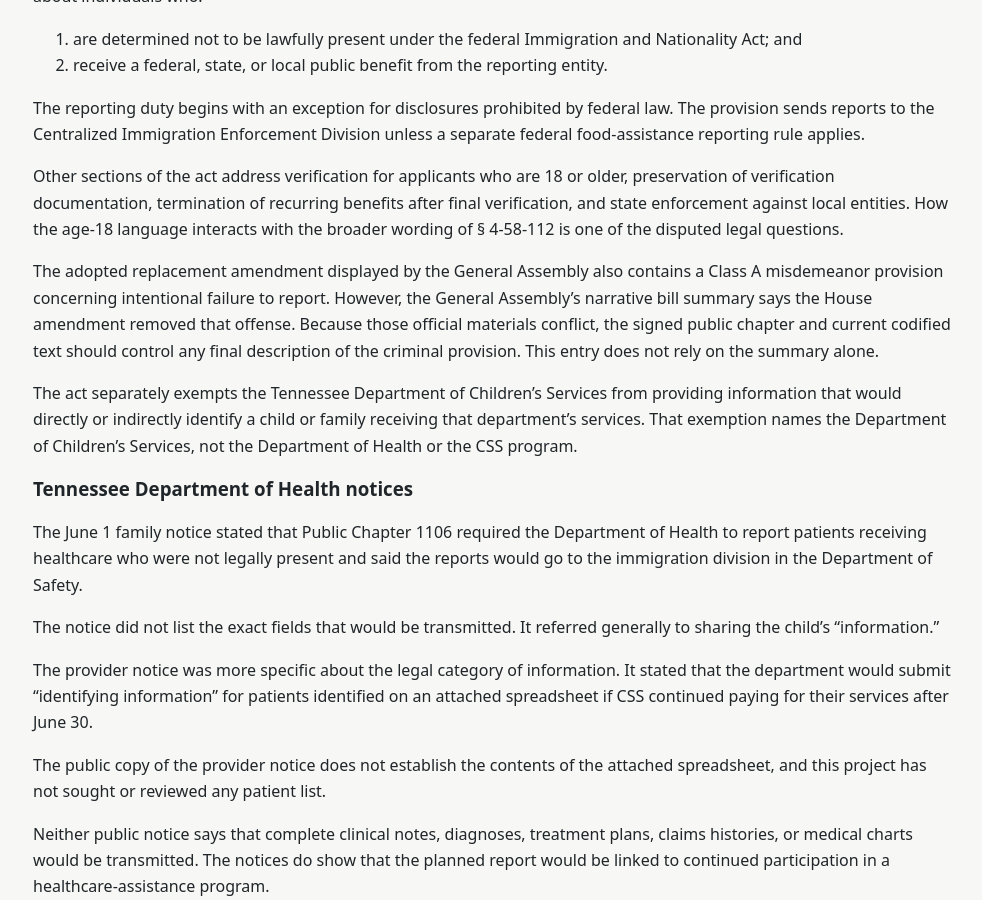
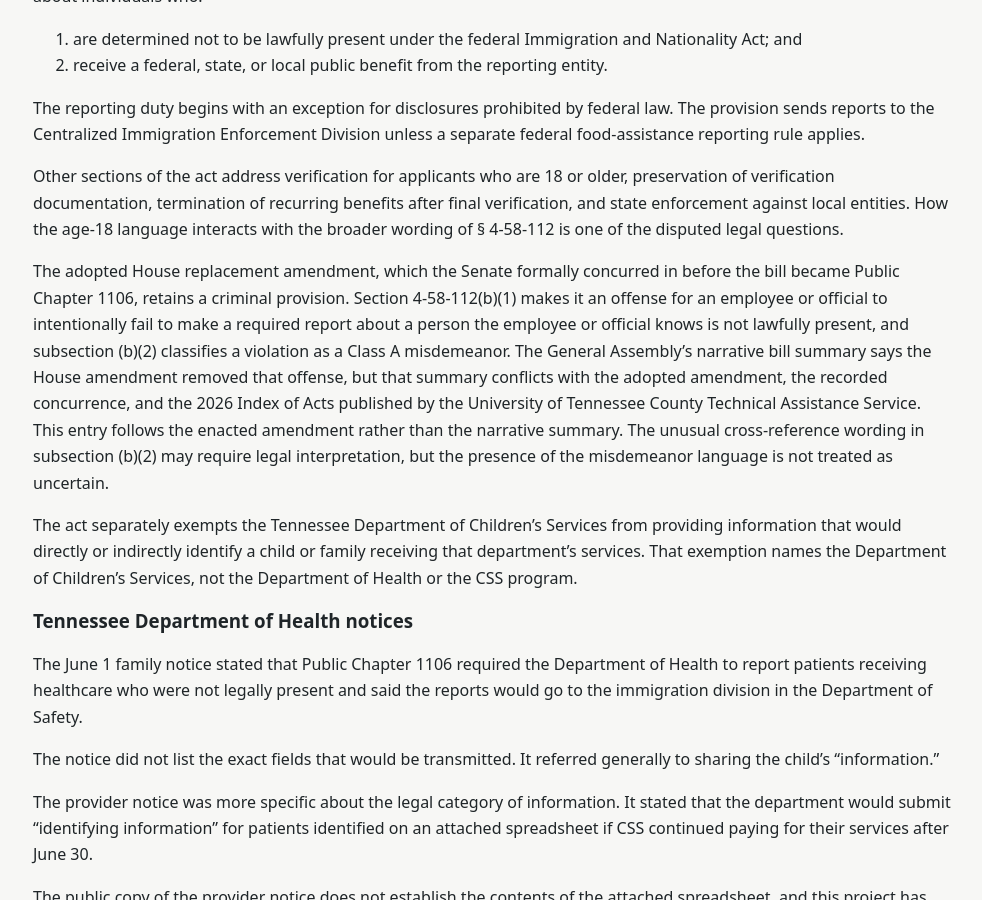
Before and after one commit to madebytommi/tennessee-digital-rights-tracker, a Jekyll site: the page built from _entries/2026-07-14-snader-css-immigration-data-injunction.md, in a window 1280 px wide and 900 px high, scrolled down 2430 px. Shown: the whole window, without its empty margins (147-1129 px from the left). Built offline with Jekyll 4.4.1, drawn with Linux system fonts in a browser that asks for light colours; some of the changed text lies outside the part shown.

Commit message:
Finalize Issue #19 legal text and review

```diff
--- a/_entries/2026-07-14-snader-css-immigration-data-injunction.md
+++ b/_entries/2026-07-14-snader-css-immigration-data-injunction.md
@@ -25,6 +25,8 @@
 revision_history:
   - date: 2026-08-01
     note: "Initial draft based on the agreed temporary injunction, Public Chapter 1106 legislative records, Tennessee Department of Health notices, official program descriptions, the state reporting portal, and public litigation materials."
+  - date: 2026-08-02
+    note: "Reconciled the enacted misdemeanor language against the inconsistent legislative summary, completed final source and framing review, and prepared the entry for pull-request review."
 ---
 
 ## Research and legal limitations
@@ -72,7 +74,7 @@
 
 Other sections of the act address verification for applicants who are 18 or older, preservation of verification documentation, termination of recurring benefits after final verification, and state enforcement against local entities. How the age-18 language interacts with the broader wording of § 4-58-112 is one of the disputed legal questions.
 
-The adopted replacement amendment displayed by the General Assembly also contains a Class A misdemeanor provision concerning intentional failure to report. However, the General Assembly’s narrative bill summary says the House amendment removed that offense. Because those official materials conflict, the signed public chapter and current codified text should control any final description of the criminal provision. This entry does not rely on the summary alone.
+The adopted House replacement amendment, which the Senate formally concurred in before the bill became Public Chapter 1106, retains a criminal provision. Section 4-58-112(b)(1) makes it an offense for an employee or official to intentionally fail to make a required report about a person the employee or official knows is not lawfully present, and subsection (b)(2) classifies a violation as a Class A misdemeanor. The General Assembly’s narrative bill summary says the House amendment removed that offense, but that summary conflicts with the adopted amendment, the recorded concurrence, and the 2026 Index of Acts published by the University of Tennessee County Technical Assistance Service. This entry follows the enacted amendment rather than the narrative summary. The unusual cross-reference wording in subsection (b)(2) may require legal interpretation, but the presence of the misdemeanor language is not treated as uncertain.
 
 The act separately exempts the Tennessee Department of Children’s Services from providing information that would directly or indirectly identify a child or family receiving that department’s services. That exemption names the Department of Children’s Services, not the Department of Health or the CSS program.
 
@@ -148,6 +150,7 @@
 
 - Public Chapter 1106 was signed on May 22, 2026 and has effective dates of May 22 and July 1.
 - The adopted House replacement amendment directs covered entities to report certain individuals and identifying information to the Centralized Immigration Enforcement Division, subject to a federal-law limitation.
+- The adopted amendment retains an offense for intentional failure by an employee or official to make a required report and contains Class A misdemeanor language.
 - The act expands eligibility-verification duties to local governmental entities and local health departments.
 - The Department of Health applied the law to Children’s Special Services.
 - The department sent family and provider notices dated June 1.
@@ -178,7 +181,7 @@
 - Whether CSS assistance falls within the relevant state-law definition of a covered public benefit
 - Which federal benefits, health-program, funding, privacy, disability, or civil-rights rules limit reporting
 - Whether HIPAA applies to each relevant record, entity, transaction, or disclosure
-- The final controlling text of the misdemeanor provision, given the inconsistency in the General Assembly’s public materials
+- How the misdemeanor provision’s cross-reference wording should be interpreted and whether or how the provision will be enforced during the CSS injunction or in other programs
 - CIED report fields, retention periods, user roles, audit procedures, correction mechanisms, and downstream sharing
 - Whether the department completed all family and provider notices required by the injunction
 - How the department technically prevents reporting while continuing normal eligibility and payment functions
@@ -229,13 +232,13 @@
 ## Lawful actions and resources
 
 - Read the July 14 Agreed Temporary Injunction and the June 1 family and provider notices rather than relying only on summaries.
-- Check the Tennessee Justice Center case page and the Department of Health’s CSS webpage for later orders or administrative decisions.
+- Check the Tennessee Justice Center litigation page and the Department of Health’s CSS webpage for later orders or administrative decisions.
 - Families affected by CSS should rely on current official notices and obtain advice from a qualified attorney or established legal-services organization for individual circumstances.
 - Request only non-patient-level public records, such as blank forms, data dictionaries, aggregate counts, workflow diagrams, retention policies, audit procedures, legal memoranda, and injunction-compliance instructions.
 - Do not request or publish names, addresses, immigration identifiers, diagnoses, provider-patient relationships, spreadsheets of affected patients, or individual benefit records.
 - Ask the Department of Health whether any reports were prepared or transmitted before June 24 and request aggregate remediation records rather than individual data.
 - Ask the Centralized Immigration Enforcement Division for its report-field list, retention schedule, access roles, audit policy, correction process, and downstream-sharing rules, allowing lawful redaction of credentials and security-sensitive details.
-- Review future General Assembly action for clarification of the age threshold, program coverage, federal-law exception, and disputed misdemeanor language.
+- Review future General Assembly action and court rulings for clarification of the age threshold, program coverage, federal-law exception, misdemeanor provision, and application to other public-benefit programs.
 - Consult a qualified Tennessee attorney for legal advice concerning Public Chapter 1106, immigration status, public-benefit eligibility, or disclosure of a particular person’s information.
 
 ## Sources
@@ -244,14 +247,16 @@
 2. [Tennessee General Assembly, HB 1710 / SB 1915 bill history](https://wapp.capitol.tn.gov/apps/BillInfo/Default?BillNumber=HB1710&GA=114)
 3. [Tennessee General Assembly, adopted House Amendment 1, HA0929](https://capitol.tn.gov/Bills/114/Amend/HA0929.pdf)
 4. [Tennessee Secretary of State, Public Chapter 1106](https://publications.tnsosfiles.com/acts/114/pub/pc1106.pdf)
-5. [Tennessee Department of Health, CSS letter sent to families (June 1, 2026)](https://www.tnjustice.org/_files/ugd/07a490_30cd098636f44b1aa9fd8c80485b3c11.pdf)
-6. [Tennessee Department of Health, CSS letter sent to providers (June 1, 2026)](https://www.tnjustice.org/_files/ugd/07a490_b4fb9492a5884b19b23fd8a1778b049e.pdf)
-7. [Tennessee Centralized Immigration Enforcement Division, Public Chapter 1106 reporting information](https://comptroller.extglb.tn.gov/safety/cied.html)
-8. [Tennessee Department of Health, Community Health Access and Navigation and CSS program connections](https://www.tn.gov/health/chant.html)
-9. [Metropolitan Government of Nashville and Davidson County, Children’s Special Services Health Program](https://www.nashville.gov/departments/health/clinical-health-services/childrens-special-services)
-10. [Tennessee Justice Center, *Snader v. Tennessee Department of Health* case page and legal documents](https://www.tnjustice.org/snader-v-tdh)
-11. [Tennessee Lookout, “Judge issues restraining order in doctors’ challenge to TN plan to report disabled immigrant kids” (June 24, 2026)](https://tennesseelookout.com/2026/06/24/doctors-file-suit-against-tennessee-plan-to-report-sick-disabled-immigrant-kids-to-authorities-2/)
+5. [University of Tennessee County Technical Assistance Service, 2026 Index of Acts — Public Chapter 1106](https://www.ctas.tennessee.edu/2026-index-acts)
+6. [Tennessee Department of Health, CSS letter sent to families (June 1, 2026)](https://www.tnjustice.org/_files/ugd/07a490_30cd098636f44b1aa9fd8c80485b3c11.pdf)
+7. [Tennessee Department of Health, CSS letter sent to providers (June 1, 2026)](https://www.tnjustice.org/_files/ugd/07a490_b4fb9492a5884b19b23fd8a1778b049e.pdf)
+8. [Tennessee Centralized Immigration Enforcement Division, Public Chapter 1106 reporting information](https://comptroller.extglb.tn.gov/safety/cied.html)
+9. [Tennessee Department of Health, Community Health Access and Navigation](https://www.tn.gov/health/chant.html)
+10. [Metropolitan Government of Nashville and Davidson County, Children’s Special Services Health Program](https://www.nashville.gov/departments/health/clinical-health-services/childrens-special-services)
+11. [Tennessee Justice Center, litigation page for *Snader v. Tennessee Department of Health*](https://www.tnjustice.org/litigation)
+12. [Tennessee Lookout, “Judge issues restraining order in doctors’ challenge to TN plan to report disabled immigrant kids” (June 24, 2026)](https://tennesseelookout.com/2026/06/24/doctors-file-suit-against-tennessee-plan-to-report-sick-disabled-immigrant-kids-to-authorities-2/)
 
 ## Revision history
 
 - **2026-08-01:** Initial draft based on the agreed temporary injunction, enacted-law materials, Department of Health notices, official program descriptions, the CIED reporting page, and public litigation materials.
+- **2026-08-02:** Reconciled the misdemeanor language against the inconsistent General Assembly summary, confirmed that the latest public case update still reports the temporary injunction in effect with no trial scheduled, reviewed source links and framing, and prepared the entry for pull-request review.
```
Also changed, not shown: other parts of _entries/2026-07-14-snader-css-immigration-data-injunction.md (+2 -2 lines).
